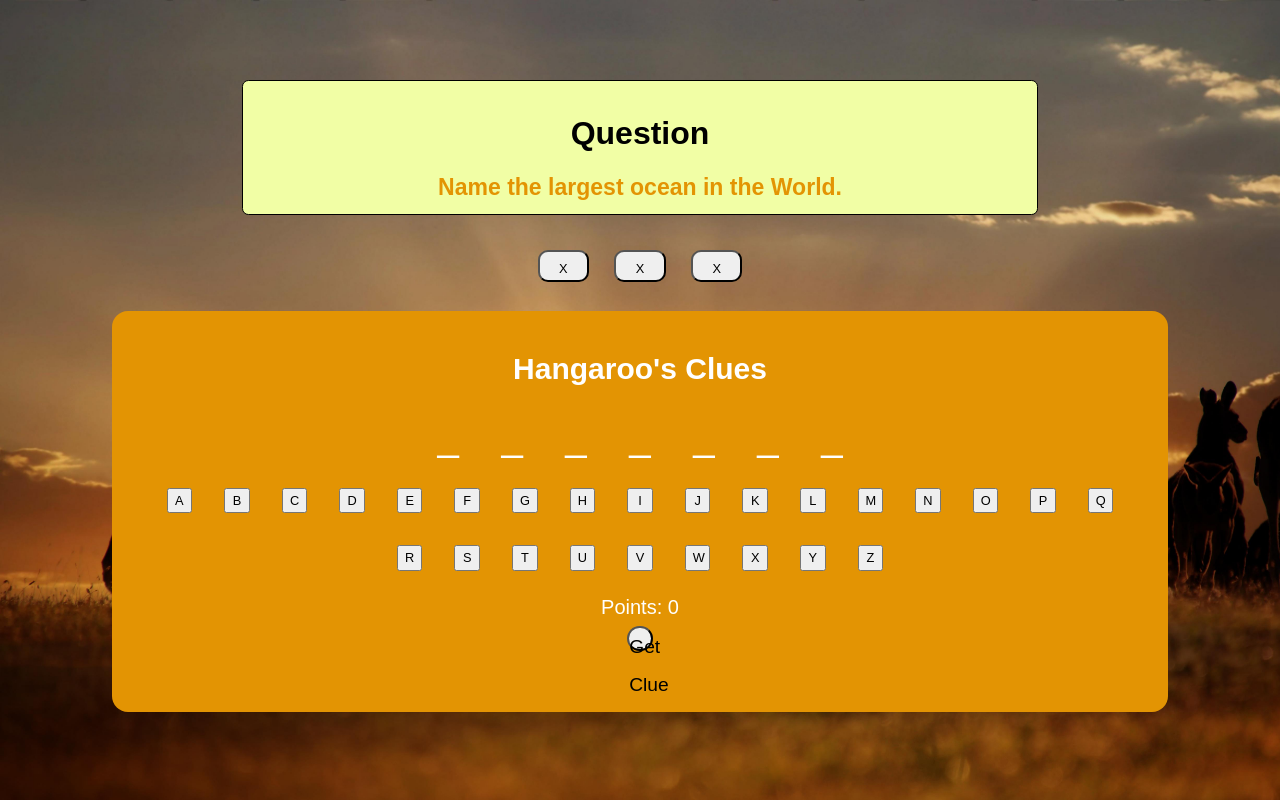
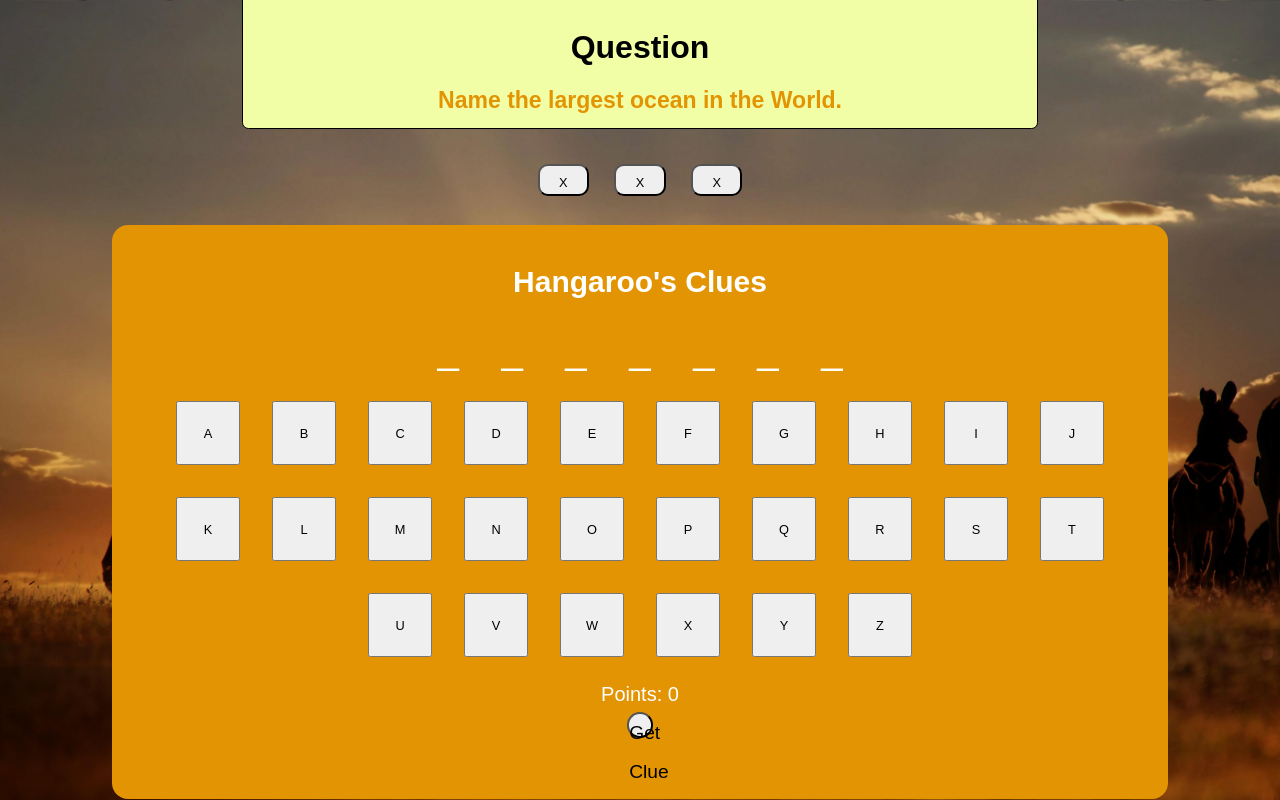
Before and after one commit to HangarooActivity/HangarooActivity.github.io, a PHP site: page / in a window 1280 px wide. Run offline with PHP 8.4, Linux system fonts and the light colour scheme.

Commit message:
Update styles.css

```diff
--- a/styles.css
+++ b/styles.css
@@ -159,8 +159,8 @@ body {
 
 .button {
 
-    width: 2vw;
-    height: 2vw;
+    width: 5vw;
+    height: 5vw;
     margin: 1vw;
     font-size: 1vw;
 }
```
